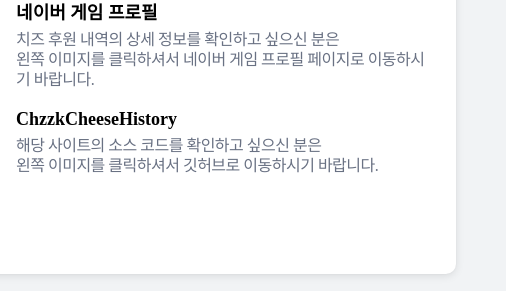
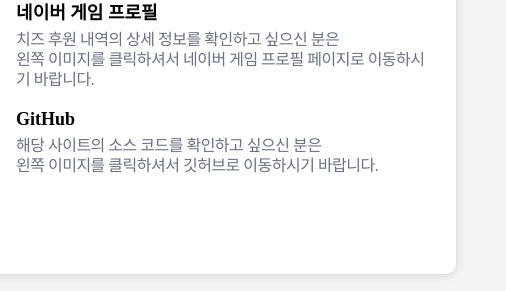
Before and after one commit to alsrbxo0428/ChzzkCheeseHistory, a plain HTML site: page index.html in a window 1280 px wide. Shown: the part 382-673 px from the top of the page, 774-1280 px from the left. Drawn offline with nearby package versions, Linux system fonts and the light colour scheme.

Commit message:
2025.07.25 Update

```diff
--- a/index.html
+++ b/index.html
@@ -97,7 +97,7 @@
                                             <li class="guide_item">
                                                 <a href="https://github.com/alsrbxo0428/ChzzkCheeseHistory" target="_blank" rel="noopener noreferrer"><img src="./images/github_icon.png" style="height: 80px; border-radius: 20px;"></a>
                                                 <div class="guide_area">
-                                                    <h2 class="guide_text">ChzzkCheeseHistory</h2>
+                                                    <h2 class="guide_text">GitHub</h2>
                                                     <div class="guide_info">해당 사이트의 소스 코드를 확인하고 싶으신 분은<br>왼쪽 이미지를 클릭하셔서 깃허브로 이동하시기 바랍니다.</div>
                                                 </div>
                                             </li>
```
Also changed, not shown: subscription.html (+1 -1 lines).
